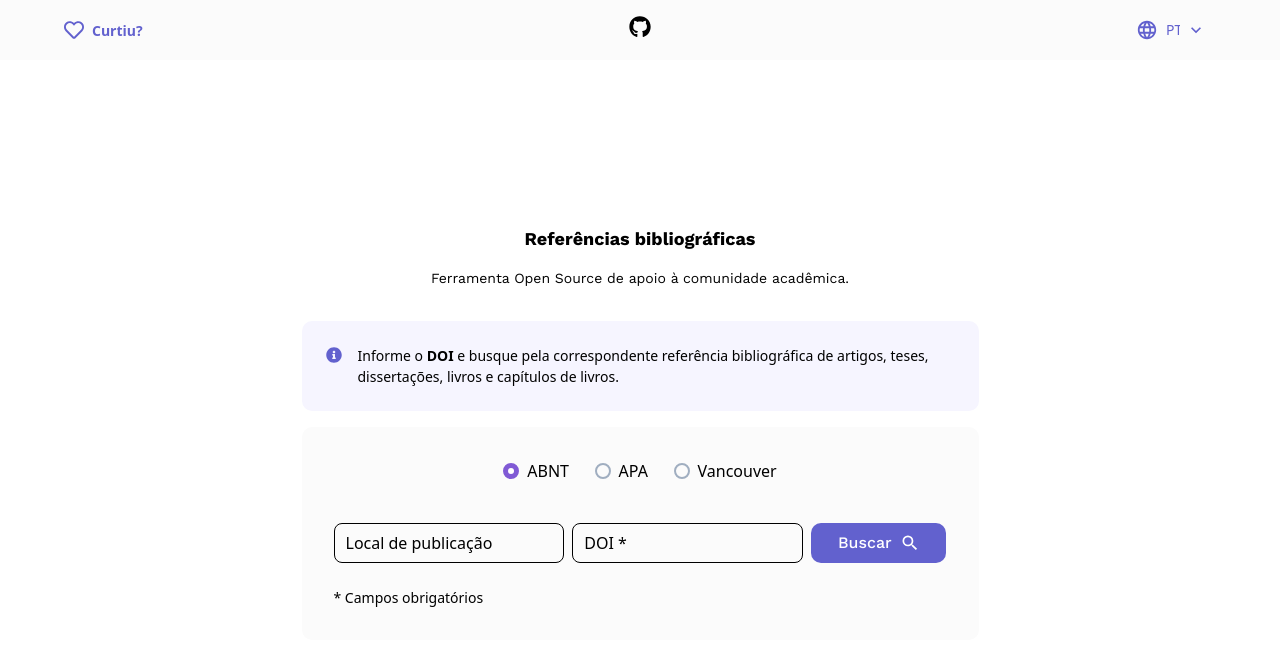
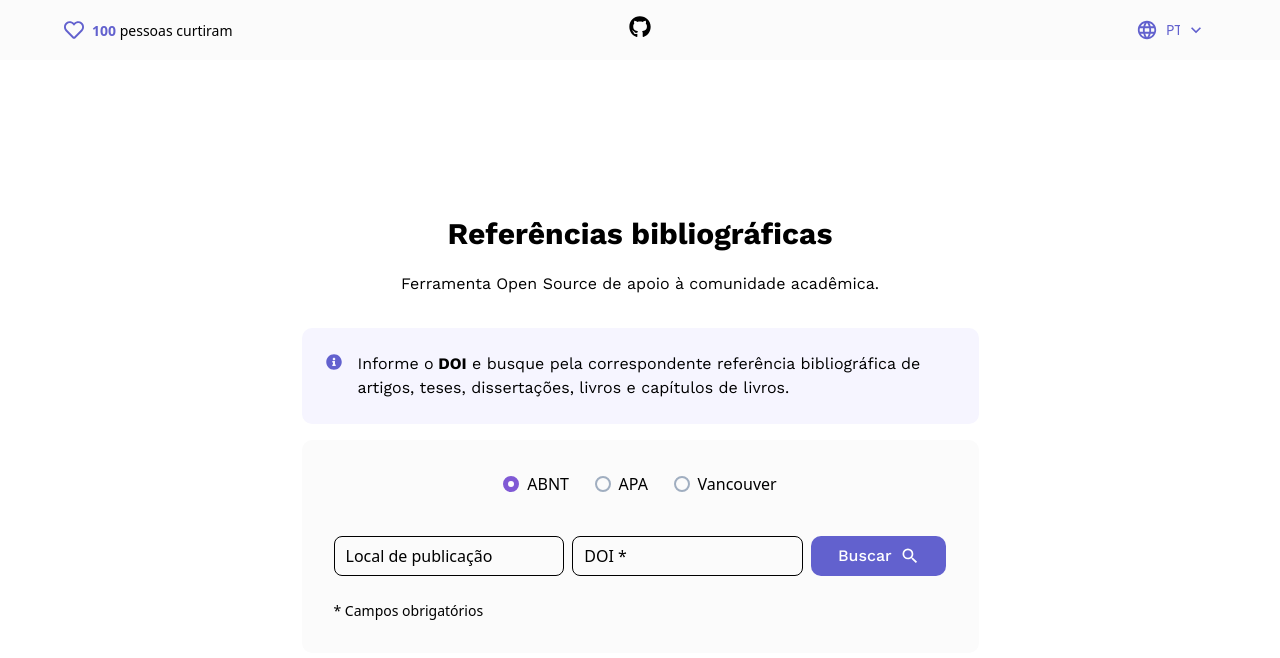
Before and after one commit to Renanf68/open-bibliographicrefs, a Next.js app: page / in a window 1280 px wide. Shown: the top 658 px of the page. Built offline with nearby package versions, Linux system fonts and the light colour scheme.

Commit message:
Fix font sizes

```diff
--- a/src/components/Header.tsx
+++ b/src/components/Header.tsx
@@ -8,7 +8,7 @@ import { LangSelect } from "./LangSelect";
 export const Header = () => {
   // state
   const [lang, setLang] = React.useState<Langs>('pt-br');
-  const [likes, setLikes] = React.useState<number>();
+  const [likes, setLikes] = React.useState<number>(100);
   const [liked, setLiked] = React.useState(false);
   // handlers
   const AddLike = () => {
@@ -34,7 +34,7 @@ export const Header = () => {
       zIndex="999"
     >
       <Flex w="90%" justifyContent="space-between">
-        <Flex w="234px" justifyContent="flex-start" alignItems="center">
+        <Flex w="300px" justifyContent="flex-start" alignItems="center">
           <Icon
             as={liked ? FaHeart : FaRegHeart}
             w="20px"
@@ -45,7 +45,7 @@ export const Header = () => {
           />
           {
             likes ? !liked ? (
-              <Text ml="2" fontSize="sm" color="purple.600" fontWeight="bold">
+              <Text ml="2" fontSize="sm">
                 <Text as="span" color="purple.600" fontWeight="bold">
                   {`${likes} `}
                 </Text>
@@ -65,14 +65,14 @@ export const Header = () => {
             )
           }
         </Flex>
-        <Center w="234px">
+        <Center w="300px">
           <Tooltip label="Contribua! =)" aria-label="Link para o repositório no github. Contribua!">
             <Link href="https://github.com/Renanf68/open-bibliographicrefs" isExternal>
               <Icon as={FaGithub} w="22px" h="22px" />
             </Link>
           </Tooltip>
         </Center>
-        <Flex w="234px" justifyContent="flex-end" alignItems="center">
+        <Flex w="300px" justifyContent="flex-end" alignItems="center">
           <Icon as={MdLanguage} w="22px" h="22px" color="purple.600"/>
           <Box ml="-12px" w="70px">
             <LangSelect lang={lang} onChange={(e) => setLang(e.target.value as Langs)} />
--- a/src/pages/index.tsx
+++ b/src/pages/index.tsx
@@ -16,13 +16,13 @@ export default function Home() {
     <Center minH="100vh" pt="160px" pb="24">
       <Container>
         <Flex flexDir="column" justifyContent="center">
-          <Heading as="h1" fontSize="lg" lineHeight="lg" textAlign="center">
+          <Heading as="h1" fontSize="30px" lineHeight="lg" textAlign="center">
             Referências bibliográficas
           </Heading>
           <Heading
             mt="4"
             as="h2"
-            fontSize="sm"
+            fontSize="16px"
             fontWeight="normal"
             lineHeight="sm"
             textAlign="center"
@@ -33,7 +33,7 @@ export default function Home() {
             <Box mr="4">
               <Icon as={FaInfoCircle} color="purple.600" />
             </Box>
-            <Text fontSize="sm" lineHeight="md">
+            <Text fontFamily="Work Sans" fontSize="16px" lineHeight="md">
               Informe o
               <Tooltip
                 label="A sigla DOI significa Digital Object Identifier (Identificador de Objeto Digital). Mais informação em https://www.doi.org/"
--- a/src/styles/theme.ts
+++ b/src/styles/theme.ts
@@ -9,10 +9,10 @@ const customTheme = extendTheme({
   },
   fontSize: {
     sm: '16px',
-    md: '24',
-    lg: '30px',
+    md: '24px',
+    lg: '45px',
   },
-  fontWeights: {
+  fontWeight: {
     normal: 400,
     medium: 500,
     bold: 700,
```
